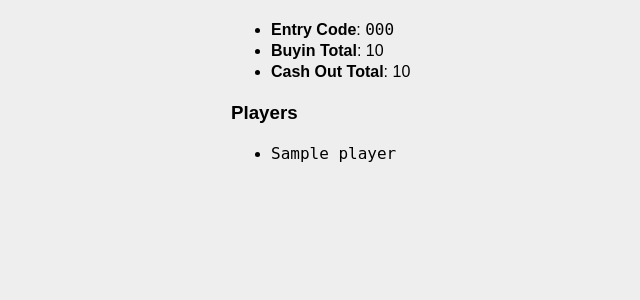
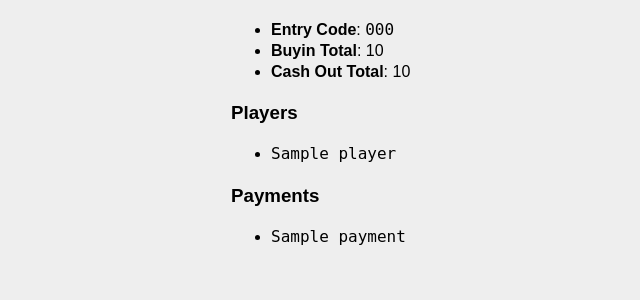
Before and after one commit to brianhang/pokerpals, a Flask app: template src/templates/game/view.html in a window 1280 px wide. Shown: the part 183-483 px from the top of the page, without its empty margins (89-729 px from the left). Run offline with Flask 3, Linux system fonts and the light colour scheme; the template is opened without the code that fills it: most values are stand-ins (such as "Sample title", 1, 10 or a date in 2020).

Commit message:
Show payments on game view

```diff
--- a/src/game/repository.py
+++ b/src/game/repository.py
@@ -48,7 +48,7 @@ def fetch(game_id: int) -> Optional[Game]:
             lobby_name=row[2],
             buyin_cents=row[3],
             entry_code=row[4],
-            is_active=row[5]
+            is_active=bool(row[5])
         )
 
 
--- a/src/game/route.py
+++ b/src/game/route.py
@@ -90,7 +90,8 @@ def handle_view_game(player: Optional[Player], game_id: int) -> Response:
     buyin_total = cents_utils.to_string(req_game_players.total_buyin_cents())
     cashout_total = cents_utils.to_string(
         req_game_players.total_cashout_cents())
-    return render_template('game/view.html', game=req_game, player=player, players=req_game_players, buyin_total=buyin_total, game_player=game_player, cashout_total=cashout_total)
+    payments = payment.repository.fetch_for_game(game_id)
+    return render_template('game/view.html', game=req_game, player=player, players=req_game_players, buyin_total=buyin_total, game_player=game_player, cashout_total=cashout_total, payments=payments)
 
 
 def handle_buyin_form(player: Player) -> Response:
--- a/src/payment/repository.py
+++ b/src/payment/repository.py
@@ -16,7 +16,7 @@ def fetch_for_game(game_id: int) -> list[Payment]:
                 from_player_id=row[1],
                 to_player_id=row[2],
                 cents=row[3],
-                completed=row[4]
+                completed=bool(row[4])
             ))
 
     return payments
--- a/src/templates/game/view.html
+++ b/src/templates/game/view.html
@@ -48,5 +48,15 @@
             {% endfor %}
         </ul>
     </div>
+    {% if payments %}
+    <div>
+        <h3>Payments</h3>
+        <ul>
+            {% for payment in payments %}
+            <li><code>{{ payment }}</code></li>
+            {% endfor %}
+        </ul>
+    </div>
+    {% endif %}
 </div>
 {% endblock %}
```
